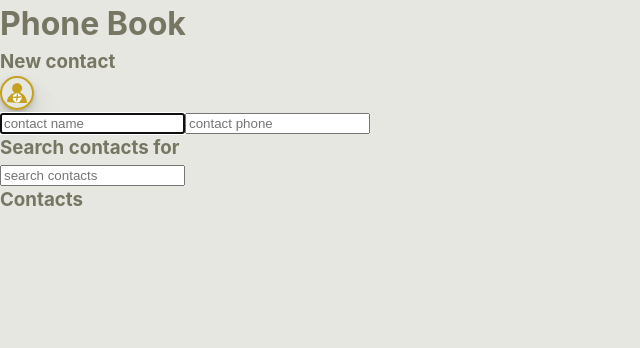
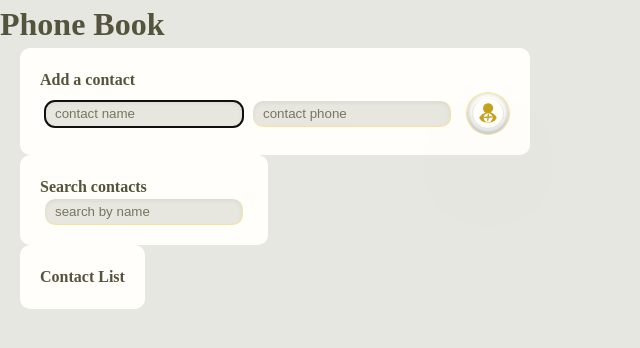
Before and after one commit to StefieCaff/goit-react-hw-02-phonebook, a React (Create React App) app: page / in a window 1280 px wide. Shown: the top 348 px of the page, without its empty margins (0-640 px from the left). Built offline with nearby package versions, Linux system fonts and the light colour scheme; what notiflix would draw is missing.

Commit message:
styles
almost done

```diff
--- a/src/components/App.jsx
+++ b/src/components/App.jsx
@@ -3,9 +3,12 @@ import { useState } from "react";
 import { useLocalStorage } from "./LocalStorage/local-storage.js";
 import { Notify } from 'notiflix/build/notiflix-notify-aio';
 
+
 import { ContactForm } from './ContactForm/ContactForm.jsx'
 import { ContactList } from './ContactList/ContactList.jsx'
 import { Filter } from './Filter/Filter.jsx'
+/* Styled Components*/
+import { StyledFlexContainer, StyledHeader } from "./styled-common.js";
 
 export const App = () => {
 // define states add local storage hook to save contacts to local environment
@@ -42,10 +45,11 @@ export const App = () => {
     )
     Notify.success('Success! Contact deleted.')
   };
-
+/*markup*/
   return (
     <>
-      <h1>Phone Book</h1>
+      <StyledFlexContainer>
+      <StyledHeader>Phone Book</StyledHeader>
       <ContactForm onAdd={handleAddContact} />
       <Filter
         value={filter}
@@ -54,7 +58,8 @@ export const App = () => {
       <ContactList
         contacts={searchContact()}
         onRemove ={handleRemove}
-      />
+        />
+      </StyledFlexContainer>
     </>
   );
 };
--- a/src/components/Button/s-button.js
+++ b/src/components/Button/s-button.js
@@ -1,16 +1,24 @@
 import styled from 'styled-components';
 
 const StyledButton = styled.button`
-    Background-color: transparent;
-    border: 2px solid #C5A120;
+    background-color: transparent;
+    border: transparent;
+    // border: .5px solid #C5A120;
+    border: .5px solid #f8e396;
     border-radius: 50%;
     padding: 3px;
-    box-shadow: rgba(0, 0, 0, 0.07) 0px 1px 2px,
-        rgba(0, 0, 0, 0.07) 0px 2px 4px,
-        rgba(0, 0, 0, 0.07) 0px 4px 8px,
-        rgba(0, 0, 0, 0.07) 0px 8px 16px,
-        rgba(0, 0, 0, 0.07) 0px 16px 32px,
-        rgba(0, 0, 0, 0.07) 0px 32px 64px;
+
+    margin-left: 10px;
+
+    // box-shadow: rgba(0, 0, 0, 0.07) 0px 1px 2px,
+    //     rgba(0, 0, 0, 0.07) 0px 2px 4px,
+    //     rgba(0, 0, 0, 0.07) 0px 4px 8px,
+    //     rgba(0, 0, 0, 0.07) 0px 8px 16px,
+    //     rgba(0, 0, 0, 0.07) 0px 16px 32px,
+    //     rgba(0, 0, 0, 0.07) 0px 32px 64px;
+
+
+    box-shadow: rgba(50, 50, 93, 0.25) 0px 50px 100px -20px, rgba(0, 0, 0, 0.3) 0px 30px 60px -30px, rgba(10, 37, 64, 0.35) 0px -2px 6px 0px inset;
 
 `;
 
--- a/src/components/ContactForm/ContactForm.jsx
+++ b/src/components/ContactForm/ContactForm.jsx
@@ -2,8 +2,13 @@ import PropTypes from 'prop-types'
 import { useState } from "react"
 import { nanoid } from 'nanoid';
 
+/* styled components*/
 import { SVG } from 'components/Icons/Icons';
 import { StyledButton } from 'components/Button/s-button.js';
+import { StyledForm, StyledInput } from './s-contact-form';
+import { StyledFlexColumn, StyledFlexContainer } from 'components/styled-common';
+import { StyledTitle } from 'components/styled-common';
+
 
 export const ContactForm = ({ onAdd }) => {
 //set states for form reset and to capture input values
@@ -35,22 +40,12 @@ export const ContactForm = ({ onAdd }) => {
 
     return (
 
-        <div>
-            <h3>New contact</h3>
-            <StyledButton
-                style={{padding:5}}
-                type="submit"
-                onClick={(e) => {handleSubmit(e)}}
-            >
-                <SVG
-                    width="20"
-                    height="20"
-                    name="add"
-                />
-            </StyledButton>
-            <form onSubmit={handleSubmit}>
+        <StyledFlexColumn>
+            <StyledTitle>Add a contact</StyledTitle>
+            <StyledFlexContainer>
+            <StyledForm onSubmit={handleSubmit}>
                 <label id="name">
-                        <input
+                    <StyledInput
                         type="text"
                         name="name"
                         pattern="^[a-zA-Zа-яА-Я]+(([' -][a-zA-Zа-яА-Я ])?[a-zA-Zа-яА-Я]*)*$"
@@ -60,10 +55,11 @@ export const ContactForm = ({ onAdd }) => {
                         autoFocus={true}
                         onChange={handleChangeName}
                         value={name}
+                        maxLength="31"
                         />
                 </label>
                 <label id="tel">
-                    <input
+                    <StyledInput
                         type="tel"
                         name="number"
                         pattern="\+?\d{1,4}?[-.\s]?\(?\d{1,3}?\)?[-.\s]?\d{1,4}[-.\s]?\d{1,4}[-.\s]?\d{1,9}"
@@ -72,10 +68,23 @@ export const ContactForm = ({ onAdd }) => {
                         placeholder="contact phone"
                         onChange={handleChangeTel}
                         value={number}
+                        maxLength="31"
                     />
                 </label>
-            </form>
-        </div>
+                <StyledButton
+                    style={{padding:5}}
+                    type="submit"
+                    onClick={(e) => {handleSubmit(e)}}
+                >
+                    <SVG
+                        width="20"
+                        height="20"
+                        name="add"
+                    />
+                 </StyledButton>
+                </StyledForm>
+            </StyledFlexContainer>
+        </StyledFlexColumn>
     );
 };
 
--- a/src/components/ContactForm/s-contact-form.js
+++ b/src/components/ContactForm/s-contact-form.js
@@ -1 +1,36 @@
-// import styled from 'styled-components';
+import styled from 'styled-components';
+
+const StyledForm = styled.form`
+   display: flex;
+   flex-direction: row;
+   align-items: center;
+`;
+
+const StyledInput = styled.input`
+    padding: 0 50px 0 0;
+    background-color: #e0e0d9c5;
+    border-top: none;
+    border-left: none;
+    border-right: .1px solid #f8e396;
+    border-bottom: .5px solid #f8e396 ;
+    margin: 0 5px;
+    border-radius: 10px;
+    padding: 5px 10px;
+    color: #54543dc5;
+    box-shadow: rgba(0, 0, 0, 0.06) 0px 2px 4px 0px inset;
+
+
+    ::placeholder { /* Chrome, Firefox, Opera, Safari 10.1+ */
+        color: #54543dc5;
+        opacity: 1; /* Firefox */
+    }
+    :-ms-input-placeholder { /* Internet Explorer 10-11 */
+        color: #54543dc5;
+    }
+    ::-ms-input-placeholder { /* Microsoft Edge */
+        color: #54543dc5;
+    }
+
+`;
+
+export { StyledForm, StyledInput };
--- a/src/components/ContactList/ContactList.jsx
+++ b/src/components/ContactList/ContactList.jsx
@@ -2,6 +2,9 @@ import PropTypes from 'prop-types';
 
 import { SVG } from '../Icons/Icons.jsx';
 import { StyledButton } from 'components/Button/s-button.js';
+import { StyledTitle, StyledFlexColumn } from 'components/styled-common.js';
+import { StyledListWrapper, StyledList, StyledItem, StyledInfo } from './s-contact-list.js';
+
 
 export const ContactList = (props) => {
 
@@ -12,17 +15,13 @@ export const ContactList = (props) => {
     } = props;
 
     return (
-        <div>
-            <h3>Contacts</h3>
-            <div>
-                <ul>
+        <StyledFlexColumn>
+            <StyledTitle>Contact List</StyledTitle>
+            <StyledListWrapper>
+                <StyledList>
                     {contacts.map(({ id, name, number }) => {
                         return (
-                            <li key={id}>
-                                <p>
-                                    <span>{name}</span>
-                                    <span>{number}</span>
-                                </p>
+                            <StyledItem key={id}>
                                 <StyledButton
                                     type="button"
                                     onClick={() => {
@@ -35,17 +34,30 @@ export const ContactList = (props) => {
                                         name="remove"
                                     />
                                 </StyledButton>
-                            </li>
+                                <StyledInfo>
+                                    <p>{name}</p>
+                                    <Callto phone={number}>{number}</Callto>
+                                </StyledInfo>
+
+                            </StyledItem>
                         );
                     })}
-                </ul>
-            </div>
-        </div>
+                </StyledList>
+            </StyledListWrapper>
+        </StyledFlexColumn>
     );
 };
 
+const Callto = ({ phone, children }) => {
+  return <a href={`tel:${phone}`}>{children}</a>;
+};
 
 ContactList.propTypes = {
     contacts: PropTypes.array.isRequired,
     onRemove: PropTypes.func
 };
+
+Callto.propTypes = {
+    phone: PropTypes.string.isRequired,
+    children: PropTypes.node
+};
--- a/src/components/ContactList/s-contact-list.js
+++ b/src/components/ContactList/s-contact-list.js
@@ -1 +1,35 @@
-// import styled from 'styled-components';
+import styled from 'styled-components';
+
+const StyledListWrapper = styled.div`
+    display: Flex;
+    align-items: center;
+`;
+
+const StyledList = styled.div`
+   list-style: none;
+   display: flex;
+   flex-direction: column;
+
+`;
+
+const StyledItem = styled.div`
+background-color: #e0e0d9c5;
+    display: Flex;
+    align-items: center;
+    margin: 7px 0;
+    padding: 10px 10px 10px 0;
+    border-bottom: .1px solid #f8e396;
+    border-radius: 10px;
+    box-shadow: rgba(0, 0, 0, 0.06) 0px 2px 4px 0px inset;
+`;
+
+const StyledInfo = styled.div`
+   font-size: 14px;
+   //border-bottom: .5px solid #C5A120;
+//    padding: 0px 20px 0 0;
+   margin-left: 10px;
+   min-width: 220px;
+   min-height: 43px;
+`;
+
+export { StyledListWrapper, StyledList, StyledItem, StyledInfo }
--- a/src/components/Filter/Filter.jsx
+++ b/src/components/Filter/Filter.jsx
@@ -1,4 +1,8 @@
 import PropTypes from 'prop-types'
+
+import { StyledInput } from 'components/ContactForm/s-contact-form';
+import { StyledTitle } from 'components/styled-common';
+import { StyledFlexColumn } from 'components/styled-common';
 
 const Filter = (props) => {
 
@@ -8,17 +12,17 @@ const Filter = (props) => {
     } = props;
 
     return (
-        <div>
-            <h3>Search contacts for { value }</h3>
-            <input
+        <StyledFlexColumn>
+            <StyledTitle>Search contacts { value }</StyledTitle>
+            <StyledInput
                 type="text"
                 value={value}
-                placeholder="search contacts"
+                placeholder="search by name"
                 onChange={onFilter}
 
 
             />
-        </div>
+        </StyledFlexColumn>
     );
 };
 
--- a/src/components/Icons/s-icons-styled.js
+++ b/src/components/Icons/s-icons-styled.js
@@ -1,6 +1,13 @@
 import styled from "styled-components";
 
 const StyledSVG = styled.svg`
+background-color: transparent;
+   padding: 5px;
+   border-bottom: 1px solid #e0e0d9c5;
+   border-right: 1px solid #e0e0d9c5;
+   border-left: .5px solid #e0e0d9c5;
+   box-shadow: rgba(17, 12, 46, 0.15) 0px 48px 100px 0px;
+   border-radius: 50%;
 
 `;
 
--- a/src/components/styled-common.js
+++ b/src/components/styled-common.js
@@ -1,9 +1,40 @@
 import styled from "styled-components";
+
+const StyledFlexColumn = styled.div`
+    display: flex;
+    align-items: flex-start;
+    justify-content: center;
+    flex-direction: column;
+    background-color: #fffefa;
+    padding: 20px;
+    margin: 0px 20px;
+    border-radius: 10px;
+`;
+
+const StyledHeader = styled.h1`
+    font-family: 'Oxygen';
+`;
+
+const StyledTitle = styled(StyledHeader)`
+  font-size: 16px;
+//   margin: 5px 0 0 10px;
+`;
 
 const StyledFlex = styled.div`
     display: flex;
-    align-items: center;
-    justify-content: center;
+    align-items: flex-start;
 `;
 
-export {StyledFlex}
+const StyledFlexContainer = styled.div`
+    display: flex;
+    align-items: flex-start;
+    flex-direction: column;
+`;
+
+export {
+    StyledFlexColumn,
+    StyledHeader,
+    StyledTitle,
+    StyledFlex,
+    StyledFlexContainer
+}
--- a/src/index.css
+++ b/src/index.css
@@ -1,12 +1,13 @@
 @import-normalize; /* bring in normalize.css styles */
 
 body {
-  color: #54543dc5;
+  color: #54543d;
   /* color: #C5A120; */
   background-color: #e0e0d9c5;
+
   line-height: 1.5;
   margin: 0;
-  font-family: -apple-system, BlinkMacSystemFont, 'Segoe UI', 'Roboto', 'Oxygen',
+  font-family: 'Oxygen', -apple-system, BlinkMacSystemFont, 'Segoe UI', 'Roboto',
     'Ubuntu', 'Cantarell', 'Fira Sans', 'Droid Sans', 'Helvetica Neue',
     sans-serif;
   -webkit-font-smoothing: antialiased;
@@ -32,7 +33,7 @@ ul,
 ol {
   margin: 0;
   padding: 0;
-  text-decoration: none;
+  list-style: none;
 }
 
 img {
@@ -40,3 +41,7 @@ img {
   max-width: 100%;
   height: auto;
 }
+
+a {
+  text-decoration: none;
+}
```
